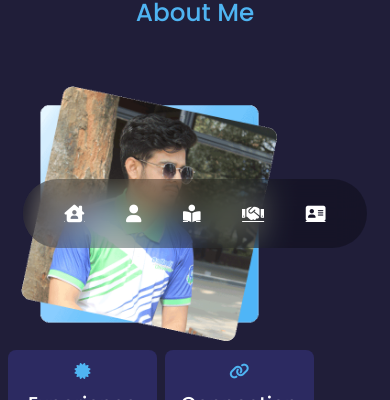
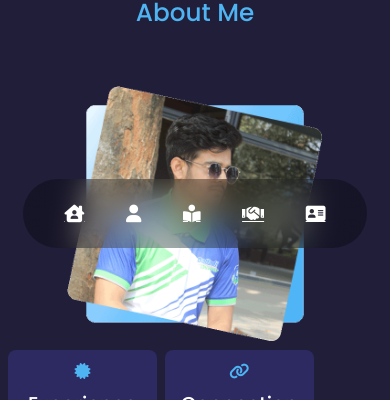
Before and after one commit to fazlerabbytalukder/fazle-rabby-talukder-webdev, a React (Create React App) app: page / in a window 390 px wide. Shown: the part 564-964 px from the top of the page. Built offline with nearby package versions, Linux system fonts and the light colour scheme; no server answers.

Commit message:
responsive fixed

```diff
--- a/src/components/About/About.js
+++ b/src/components/About/About.js
@@ -10,7 +10,7 @@
                 <h2 style={{ color: '#4FB4F2' }}>About Me</h2>
             </div>
             <div className="row mb-5">
-                <div className="col-md-6">
+                <div className="col-md-6 d-flex justify-content-center align-items-center">
                     <img className='img-fluid w-75 text-sm-center' src={aboutImg} alt="" />
                 </div>
                 <div className="col-md-6">
```
